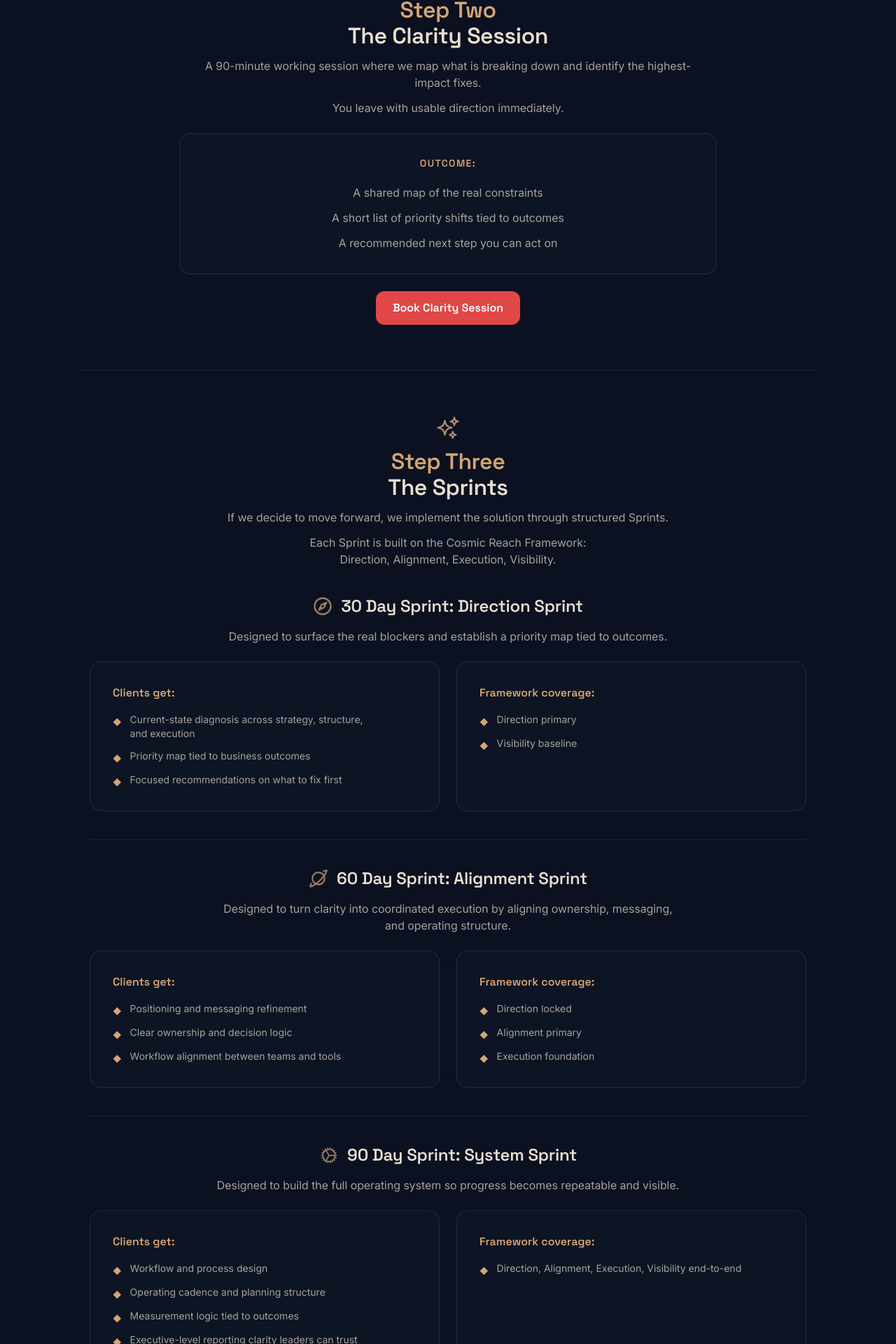
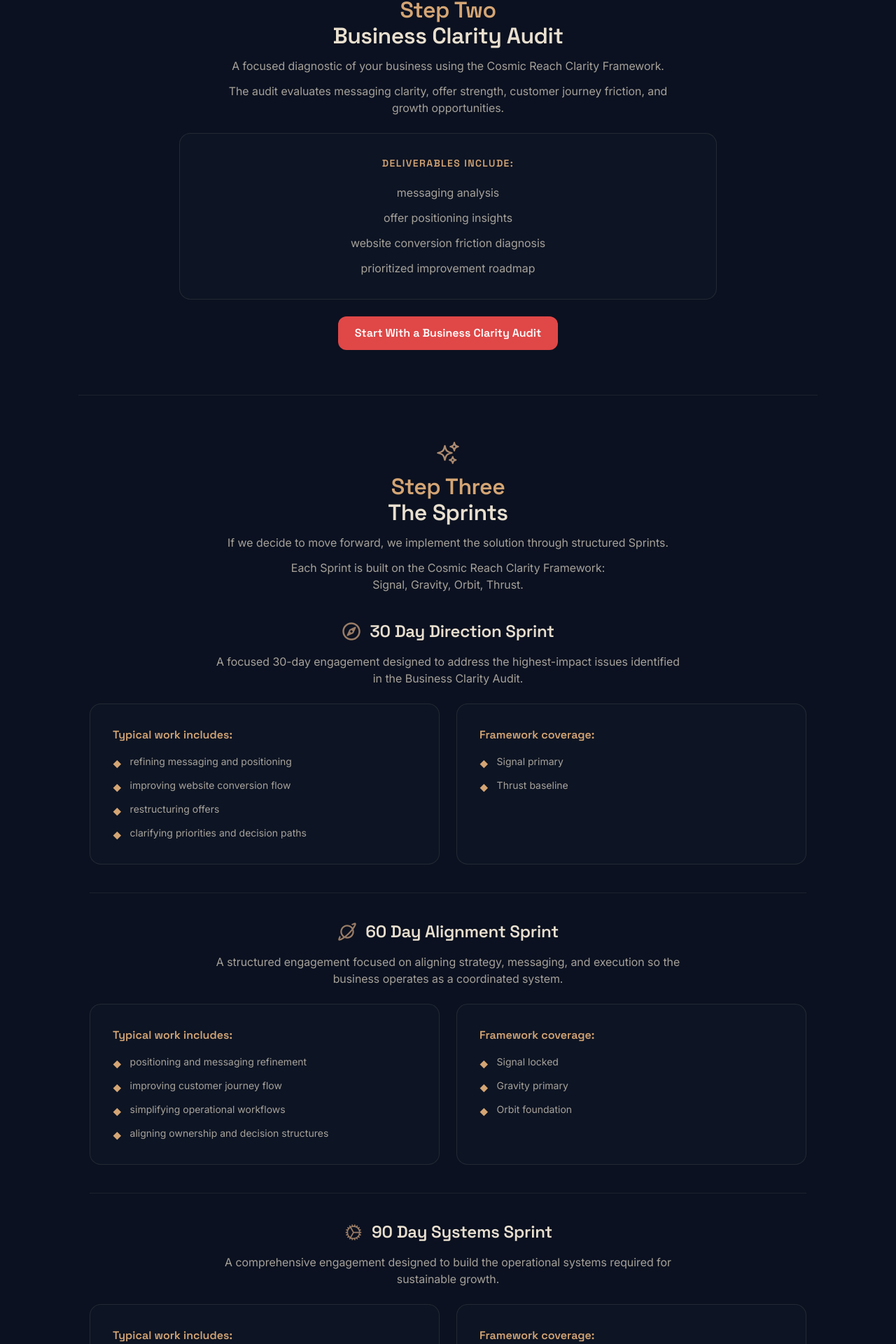
Before and after one commit to jordanknight1992-dotcom/cosmic-reach-creative, a Next.js app: page /services in a window 1280 px wide. Shown: the part 1105-3025 px from the top of the page at 70% size. Built offline with nearby package versions, Linux system fonts and the light colour scheme.

Commit message:
Reposition site around Business Clarity Audit, update framework terminology, add diagnostic sections, and create next steps page

```diff
--- a/src/app/about/page.tsx
+++ b/src/app/about/page.tsx
@@ -13,6 +13,10 @@ const content = `# Built From the Operator's Seat
 
 Cosmic Reach wasn't built from theory.
 It was built from years inside real delivery environments where visibility, structure, and execution determined whether projects succeeded.
+
+Cosmic Reach exists to help founders see what their systems are actually doing.
+Most businesses don't fail because of effort.
+They stall because the structure underneath their work isn't clear.
 
 IMAGE: 05-about-hero.jpg
 
--- a/src/app/contact/page.tsx
+++ b/src/app/contact/page.tsx
@@ -29,9 +29,9 @@ export default function ContactPage() {
         </div>
         <div className="relative mx-auto max-w-[var(--container-max)] px-5 sm:px-6 lg:px-8 pt-28 sm:pt-36 pb-16 sm:pb-24 text-center">
           <div className="max-w-2xl mx-auto">
-            <h1 className="text-copper">Open a Channel</h1>
+            <h1 className="text-copper">Request a Business Clarity Audit</h1>
             <p className="text-starlight/80 text-base sm:text-lg mt-3">
-              Whether you&apos;re exploring a system redesign or just need clarity, the first step is simple.
+              Tell us a bit about your business and where growth feels stuck. We will follow up within one business day.
             </p>
           </div>
         </div>
--- a/src/app/faq/page.tsx
+++ b/src/app/faq/page.tsx
@@ -12,18 +12,28 @@ export const metadata: Metadata = {
 
 const faqs = [
   {
+    question: "What is a Business Clarity Audit?",
+    answer:
+      "A structured analysis of your messaging, offer, customer journey, and growth opportunities using the Cosmic Reach Clarity Framework. The audit identifies exactly where momentum is breaking down and what to fix first.",
+  },
+  {
+    question: "Is the audit just advice?",
+    answer:
+      "No. The audit identifies structural issues slowing growth and provides a roadmap for improvement. Many clients implement the improvements internally, while others continue with implementation sprints.",
+  },
+  {
     question: "Is this marketing consulting?",
     answer:
       "No. Marketing is often where operational issues show up first, but the work focuses on the system underneath performance.",
   },
   {
-    question: "Do I need a Sprint after the Clarity Session?",
+    question: "Do I need a Sprint after the Business Clarity Audit?",
     answer:
-      "No. Many clients use the Clarity Session alone and implement internally.",
+      "No. Many clients use the audit alone and implement internally. The audit delivers a prioritized improvement roadmap you can act on immediately.",
   },
   {
     question: "How quickly can we start?",
-    answer: "Intro calls can usually be scheduled within a week.",
+    answer: "The Business Clarity Audit can typically begin within a few days of purchase.",
   },
 ];
 
--- a/src/app/framework/page.tsx
+++ b/src/app/framework/page.tsx
@@ -14,67 +14,67 @@ const content = `# The Cosmic Reach Framework
 We do not begin with tactics.
 We begin with the system underneath the work.
 
-Cosmic Reach engagements move through four layers designed to restore signal, reduce friction, and make progress repeatable.
+Cosmic Reach engagements move through four layers designed to restore clarity, reduce friction, and make progress repeatable.
 
 IMAGE: 02-framework-hero.jpg
 
 ---
 
-## Direction: Set the Trajectory
+## Signal: Messaging Clarity
 
-We identify what is actually holding progress back and what to fix first.
+We identify where messaging is breaking down and what to clarify first.
 
-We diagnose where marketing and operational friction are slowing the business down, where decisions stall, and where effort is not translating into outcomes so leaders can move forward with clarity.
+We diagnose where positioning is unclear, where value isn't landing with the right audience, and where the story of the business isn't translating into action so founders can move forward with a message that works.
 
 **Clients get:**
-- A clear current-state diagnosis across strategy, structure, and execution
-- A priority map tied to real business outcomes
-- Focused recommendations on what to address first
+- A clear diagnosis of current messaging across channels
+- Positioning refinement tied to the right audience
+- Focused recommendations on what to clarify first
 
 ICON: compass
 
 ---
 
-## Alignment: Pull Into Orbit
+## Gravity: Offer Strength
 
-We make sure strategy, teams, and tools are working toward the same outcome.
+We make sure the offer is structured to create genuine pull.
 
-We bring clarity to positioning, ownership, and expectations so marketing and execution stop feeling fragmented and start operating as a coordinated system.
+We bring clarity to how offers are framed, priced, and perceived so the right customers see clear value and hesitation before buying is reduced.
 
 **Clients get:**
-- Messaging clarity and positioning refinement
-- Defined ownership and decision logic
-- Alignment between strategy, workflows, and supporting tools
+- Offer positioning and framing analysis
+- Value perception insights
+- Recommendations for structuring offers that convert
 
 ICON: orbit
 
 ---
 
-## Execution: Build the Flight System
+## Orbit: Customer Journey
 
-We design the systems that make progress repeatable.
+We design the path from first contact to conversion so it works as a system.
 
-We build the workflows, operating rhythms, and practical structures that allow teams to execute intentionally instead of reactively. When needed, this can include designing or implementing tools that support the system.
+We map the customer journey, identify friction points, and clarify the steps that move prospects toward a decision — intentionally instead of accidentally.
 
 **Clients get:**
-- Workflow and process design
-- Operating cadence and planning structure
-- Practical systems or supporting tools teams can manage themselves
+- Customer journey mapping and friction diagnosis
+- Conversion flow analysis
+- Practical improvements that reduce hesitation and increase momentum
 
 ICON: gears
 
 ---
 
-## Visibility: Restore the Signal
+## Thrust: Growth Opportunities
 
-We give leaders a clear view of what is working, what is not, and what to do next.
+We give founders a clear view of where growth potential exists and what to act on first.
 
-We translate marketing and operational activity into business insight so decisions are driven by impact, not assumptions. This can include reporting structures, dashboards, or tools that make visibility sustainable.
+We translate business activity into actionable insight so decisions about where to invest effort are driven by impact, not assumptions.
 
 **Clients get:**
-- Measurement logic tied to outcomes
-- Executive-level reporting clarity
-- Visibility systems leaders can rely on without constant interpretation
+- Growth opportunity analysis tied to business outcomes
+- Prioritized improvement roadmap
+- Clarity on what to build, fix, or remove to accelerate momentum
 
 ICON: signal`;
 
--- /dev/null
+++ b/src/app/next-steps/page.tsx
@@ -0,0 +1,96 @@
+import { Metadata } from "next";
+import { siteConfig } from "@/config/site";
+import { MarkdownPage } from "@/components/MarkdownPage";
+
+export const metadata: Metadata = {
+  title: "Clarity Audit Confirmed",
+  description:
+    "Your Business Clarity Audit is confirmed. Here is what happens next.",
+  alternates: { canonical: `${siteConfig.domain}/next-steps` },
+};
+
+const content = `# Your Business Clarity Audit Is Confirmed
+
+Thank you for purchasing a Business Clarity Audit from Cosmic Reach Creative.
+
+The next step is providing a few details about your business so the analysis can begin.
+
+This process helps us identify where momentum is breaking down and what changes will create the greatest impact.
+
+---
+
+## Step 1: Complete the Intake Form
+
+To begin the audit, please provide a few details about your business.
+
+This information allows us to analyze your messaging, offers, and customer journey before preparing your clarity report.
+
+The intake form will ask for:
+
+• your website or product link
+• a short description of your business
+• what currently feels stuck or frustrating
+• your primary growth goal over the next 6–12 months
+• any supporting materials you want us to review
+
+[CTA: Complete Intake Form]
+
+---
+
+## Step 2: Analysis and Review
+
+Once the intake form is submitted, we begin the Business Clarity Audit.
+
+During this process we analyze four core areas using the Cosmic Reach Clarity Framework:
+
+**Signal** - Messaging clarity and positioning
+ICON: compass
+
+**Gravity** - Offer strength and value perception
+ICON: orbit
+
+**Orbit** - Customer journey and conversion flow
+ICON: gears
+
+**Thrust** - Growth opportunities and system improvements
+ICON: signal
+
+---
+
+## Step 3: Clarity Report Delivery
+
+You will receive a structured report outlining:
+
+• messaging clarity insights
+• offer positioning improvements
+• customer journey friction points
+• growth opportunities within the business system
+• prioritized recommendations for improvement
+
+Typical delivery time is **3–5 business days** after the intake form is submitted.
+
+---
+
+## What Happens Next
+
+After reviewing the Clarity Report, we will discuss the recommended improvements and determine whether a focused implementation sprint would accelerate progress.
+
+Many clients choose to move forward with a:
+
+• 30 Day Direction Sprint
+• 60 Day Alignment Sprint
+• 90 Day Systems Sprint
+
+These sprints focus on implementing the highest-impact improvements identified during the audit.
+
+---
+
+## Questions
+
+If you have questions before submitting the intake form, feel free to reach out at hello@cosmicreachcreative.com.
+
+We look forward to helping you restore momentum and build a system that supports real progress.`;
+
+export default function NextStepsPage() {
+  return <MarkdownPage content={content} />;
+}
--- a/src/app/page.tsx
+++ b/src/app/page.tsx
@@ -3,21 +3,18 @@ import { siteConfig } from "@/config/site";
 import { MarkdownPage } from "@/components/MarkdownPage";
 
 export const metadata: Metadata = {
-  title: `${siteConfig.siteName} | Operational Clarity for Teams`,
+  title: `${siteConfig.siteName} | Find Where Your Business Is Losing Momentum`,
   description:
-    "Cosmic Reach helps organizations diagnose friction, align execution, and build operational systems that make progress sustainable.",
+    "Cosmic Reach Creative helps founders identify where growth is getting stuck and build systems that move the business forward.",
   alternates: { canonical: siteConfig.domain },
 };
 
-const content = `# Mission Control for Operational Clarity
+const content = `# Find Where Your Business Is Losing Momentum
 
-Most teams don't fail because they lack effort.
-They fail because the system underneath their work isn't built to support progress.
+Cosmic Reach Creative helps founders identify where growth is getting stuck and build systems that move the business forward.
 
-Cosmic Reach helps organizations diagnose friction, align execution, and build operational systems that make progress sustainable.
-
-[Primary CTA: Schedule Free Intro Call]
-[Secondary CTA: Explore How It Works]
+[Primary CTA: Start With a Business Clarity Audit]
+[Secondary CTA: Explore the Clarity Framework]
 
 IMAGE: 01-home-hero.jpg
 
@@ -25,15 +22,44 @@ IMAGE: 01-home-hero.jpg
 
 ## Where Momentum Breaks Down
 
-Marketing looks busy.
-Teams look productive.
-Reports keep going out.
+Most businesses don't have a marketing problem.
 
-But beneath the surface, priorities conflict, ownership is unclear, and progress depends on individual heroics instead of reliable systems.
+The website exists.
+The services are clear internally.
+The team is working.
 
-That's where Cosmic Reach begins.
+But something still isn't converting.
+
+Customers hesitate.
+Leads stall.
+Effort doesn't translate into momentum.
+
+Most businesses don't have a marketing problem.
+They have a clarity problem.
+
+Cosmic Reach identifies exactly where that breakdown happens.
 
 ICON: spark
+
+---
+
+## Signals That Your Business Needs a Clarity Audit
+
+If any of these feel familiar, the system underneath your business may be working against you.
+
+• Marketing activity is happening but revenue doesn't move the way it should
+• Your team works hard but priorities constantly shift
+• Customers seem interested but hesitate before buying
+• Messaging changes frequently because nothing feels quite right
+• Decisions take longer than they should because the real constraint isn't clear
+• Progress depends on heroic effort instead of reliable systems
+
+These are not effort problems.
+They are clarity problems.
+
+A Business Clarity Audit identifies exactly where momentum is breaking down and what to fix first.
+
+[CTA: Request a Clarity Audit]
 
 ---
 
@@ -44,28 +70,54 @@ We start by fixing the system that makes tactics succeed or fail.
 
 Every engagement moves through four layers.
 
-**Direction** - what matters and what to fix first
+**Signal** - Messaging clarity
 ICON: compass
 
-**Alignment** - making strategy, teams, and tools pull the same way
+**Gravity** - Offer strength
 ICON: orbit
 
-**Execution** - building structure that makes progress repeatable
+**Orbit** - Customer journey
 ICON: gears
 
-**Visibility** - translating activity into decision-ready insight
+**Thrust** - Growth opportunities
 ICON: signal
 
 ---
 
-## Start With Clarity
+## Who Cosmic Reach Is For
 
-The first step isn't a contract.
-It's a conversation.
+Cosmic Reach works best with founders and teams who know something in their business needs to be clarified before progress can accelerate.
 
-Schedule a free 30-minute intro call to determine whether there's a real operational issue worth solving.
+That might mean:
 
-[CTA: Book Free Intro Call]`;
+• a business that has traction but feels stuck
+• a team that's working hard but lacks structural clarity
+• an early-stage founder shaping the right system from the beginning
+• a company where marketing, operations, and execution aren't fully aligned
+
+The common thread is the desire to build the right system before scaling effort.
+
+**Not the Right Fit**
+
+Cosmic Reach may not be the right solution if:
+
+• you're looking for quick marketing hacks
+• you're not open to adjusting how the business is structured
+• you're expecting a tactical execution agency
+
+The focus is clarity, structure, and systems so progress becomes repeatable.
+
+[CTA: Start With a Business Clarity Audit]
+
+---
+
+## Start With a Business Clarity Audit
+
+The first step is a structured diagnostic of your business — not a sales call.
+
+The Business Clarity Audit identifies exactly where momentum is breaking down and what to fix first.
+
+[CTA: Book a Business Clarity Audit]`;
 
 export default function HomePage() {
   return <MarkdownPage content={content} />;
--- a/src/app/pricing/page.tsx
+++ b/src/app/pricing/page.tsx
@@ -2,6 +2,7 @@ import { Metadata } from "next";
 import { siteConfig } from "@/config/site";
 import Image from "next/image";
 import { Icon } from "@/components/Icon";
+import { CTAButton } from "@/components/CTAButton";
 export const metadata: Metadata = {
   title: "Pricing",
   description:
@@ -18,11 +19,12 @@ const tiers = [
     icon: "signal",
   },
   {
-    name: "Clarity Session",
+    name: "Business Clarity Audit",
     price: "$250",
     description:
-      "A 90-minute working session. Includes a Clarity Report delivered within one week.",
+      "A structured analysis of your messaging, offer positioning, customer journey, and growth opportunities using the Cosmic Reach Clarity Framework. Includes: messaging clarity review, offer positioning analysis, customer journey friction diagnosis, growth opportunity insights, and a prioritized improvement roadmap.",
     icon: "map",
+    cta: true,
   },
   {
     name: "30 Day Sprint",
@@ -99,6 +101,11 @@ export default function PricingPage() {
                 <p className="text-sm text-starlight/60 flex-1">
                   {tier.description}
                 </p>
+                {"cta" in tier && tier.cta && (
+                  <div className="mt-4">
+                    <CTAButton label="Start With a Business Clarity Audit" variant="primary" className="w-full text-sm px-4 py-2.5" />
+                  </div>
+                )}
               </article>
             ))}
           </div>
--- a/src/app/services/page.tsx
+++ b/src/app/services/page.tsx
@@ -31,19 +31,20 @@ CTA: Book Intro Call
 
 ---
 
-## Step Two: The Clarity Session
+## Step Two: Business Clarity Audit
 
-A 90-minute working session where we map what is breaking down and identify the highest-impact fixes.
+A focused diagnostic of your business using the Cosmic Reach Clarity Framework.
 
-You leave with usable direction immediately.
+The audit evaluates messaging clarity, offer strength, customer journey friction, and growth opportunities.
 
-**Outcome:**
-- A shared map of the real constraints
-- A short list of priority shifts tied to outcomes
-- A recommended next step you can act on
+**Deliverables include:**
+- messaging analysis
+- offer positioning insights
+- website conversion friction diagnosis
+- prioritized improvement roadmap
 
 ICON: map
-CTA: Book Clarity Session
+CTA: Start With a Business Clarity Audit
 
 ---
 
@@ -51,52 +52,54 @@ CTA: Book Clarity Session
 
 If we decide to move forward, we implement the solution through structured Sprints.
 
-Each Sprint is built on the Cosmic Reach Framework:
-Direction, Alignment, Execution, Visibility.
+Each Sprint is built on the Cosmic Reach Clarity Framework:
+Signal, Gravity, Orbit, Thrust.
 
-### 30 Day Sprint: Direction Sprint
+### 30 Day Direction Sprint
 
-Designed to surface the real blockers and establish a priority map tied to outcomes.
+A focused 30-day engagement designed to address the highest-impact issues identified in the Business Clarity Audit.
 
-**Clients get:**
-- Current-state diagnosis across strategy, structure, and execution
-- Priority map tied to business outcomes
-- Focused recommendations on what to fix first
+**Typical work includes:**
+- refining messaging and positioning
+- improving website conversion flow
+- restructuring offers
+- clarifying priorities and decision paths
 
 **Framework coverage:**
-- Direction primary
-- Visibility baseline
+- Signal primary
+- Thrust baseline
 
 ICON: compass
 
-### 60 Day Sprint: Alignment Sprint
+### 60 Day Alignment Sprint
 
-Designed to turn clarity into coordinated execution by aligning ownership, messaging, and operating structure.
+A structured engagement focused on aligning strategy, messaging, and execution so the business operates as a coordinated system.
 
-**Clients get:**
-- Positioning and messaging refinement
-- Clear ownership and decision logic
-- Workflow alignment between teams and tools
+**Typical work includes:**
+- positioning and messaging refinement
+- improving customer journey flow
+- simplifying operational workflows
+- aligning ownership and decision structures
 
 **Framework coverage:**
-- Direction locked
-- Alignment primary
-- Execution foundation
+- Signal locked
+- Gravity primary
+- Orbit foundation
 
 ICON: orbit
 
-### 90 Day Sprint: System Sprint
+### 90 Day Systems Sprint
 
-Designed to build the full operating system so progress becomes repeatable and visible.
+A comprehensive engagement designed to build the operational systems required for sustainable growth.
 
-**Clients get:**
-- Workflow and process design
-- Operating cadence and planning structure
-- Measurement logic tied to outcomes
-- Executive-level reporting clarity leaders can trust
+**Typical work includes:**
+- designing operational workflows
+- establishing planning and execution rhythms
+- building measurement and reporting structures
+- implementing systems that support repeatable progress
 
 **Framework coverage:**
-- Direction, Alignment, Execution, Visibility end-to-end
+- Signal, Gravity, Orbit, Thrust end-to-end
 
 ICON: gears
 
--- a/src/app/sitemap.ts
+++ b/src/app/sitemap.ts
@@ -12,6 +12,7 @@ export default function sitemap(): MetadataRoute.Sitemap {
     "/pricing",
     "/faq",
     "/contact",
+    "/next-steps",
     "/clarity",
     "/clarity-session",
     "/privacy",
--- a/src/components/CTAButton.tsx
+++ b/src/components/CTAButton.tsx
@@ -10,6 +10,16 @@ interface CTAButtonProps {
 function resolveCtaHref(label: string): string {
   const lower = label.toLowerCase();
 
+  // Business Clarity Audit → Stripe
+  if (
+    lower.includes("clarity audit") ||
+    lower.includes("business clarity audit") ||
+    lower.includes("request a clarity") ||
+    lower.includes("start with a business")
+  ) {
+    return siteConfig.stripeAuditUrl;
+  }
+
   // Signal Check / Intro Call
   if (
     lower.includes("intro call") ||
@@ -21,7 +31,7 @@ function resolveCtaHref(label: string): string {
     return siteConfig.calendlySignalCheckUrl;
   }
 
-  // Clarity Session
+  // Clarity Session (legacy)
   if (
     lower.includes("clarity session") ||
     lower.includes("book clarity") ||
@@ -39,6 +49,11 @@ function resolveCtaHref(label: string): string {
   // Framework
   if (lower.includes("framework") || lower.includes("how it works")) {
     return "/framework";
+  }
+
+  // Intake form placeholder
+  if (lower.includes("intake form")) {
+    return "/contact";
   }
 
   // Services
--- a/src/components/Footer.tsx
+++ b/src/components/Footer.tsx
@@ -55,12 +55,12 @@ export function Footer() {
               {siteConfig.contactEmail}
             </a>
             <a
-              href={siteConfig.calendlyClaritySessionUrl}
+              href={siteConfig.stripeAuditUrl}
               target="_blank"
               rel="noopener noreferrer"
               className="inline-flex items-center justify-center rounded-[var(--radius-md)] bg-spark-red text-white px-5 py-2.5 text-sm font-display font-semibold transition-all duration-[var(--duration-base)] ease-[var(--ease-out)] hover:shadow-soft hover:-translate-y-0.5"
             >
-              Launch with a Clarity Session
+              Start With a Business Clarity Audit
             </a>
           </div>
         </div>
--- a/src/config/site.ts
+++ b/src/config/site.ts
@@ -6,6 +6,8 @@ export const siteConfig = {
     "https://calendly.com/jordan-cosmicreachcreative/signal-check",
   calendlyClaritySessionUrl:
     "https://calendly.com/jordan-cosmicreachcreative/clarity-session",
+  stripeAuditUrl:
+    "https://buy.stripe.com/28EbITdzT6je8go6i4fbq07",
   ga4MeasurementId: "G-BHD0025QXR",
   nav: [
     { label: "Home", href: "/" },
```
